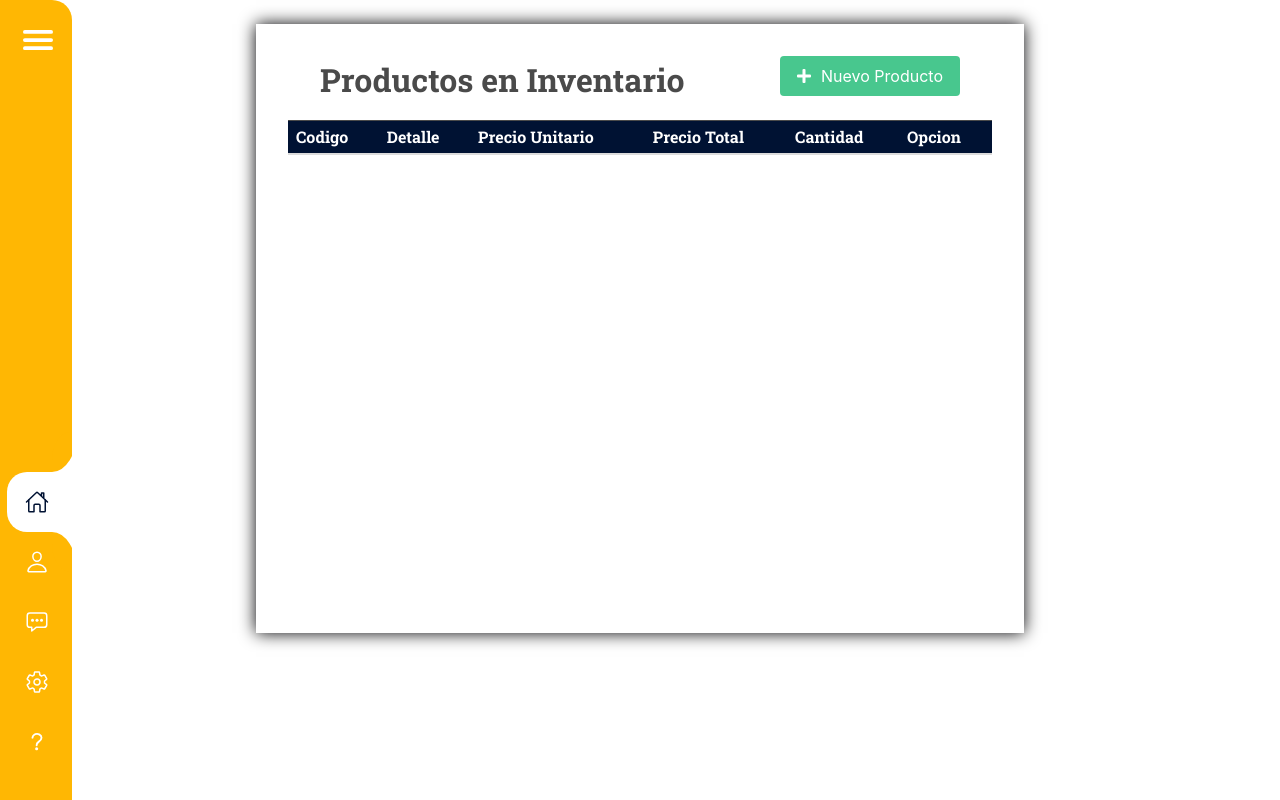
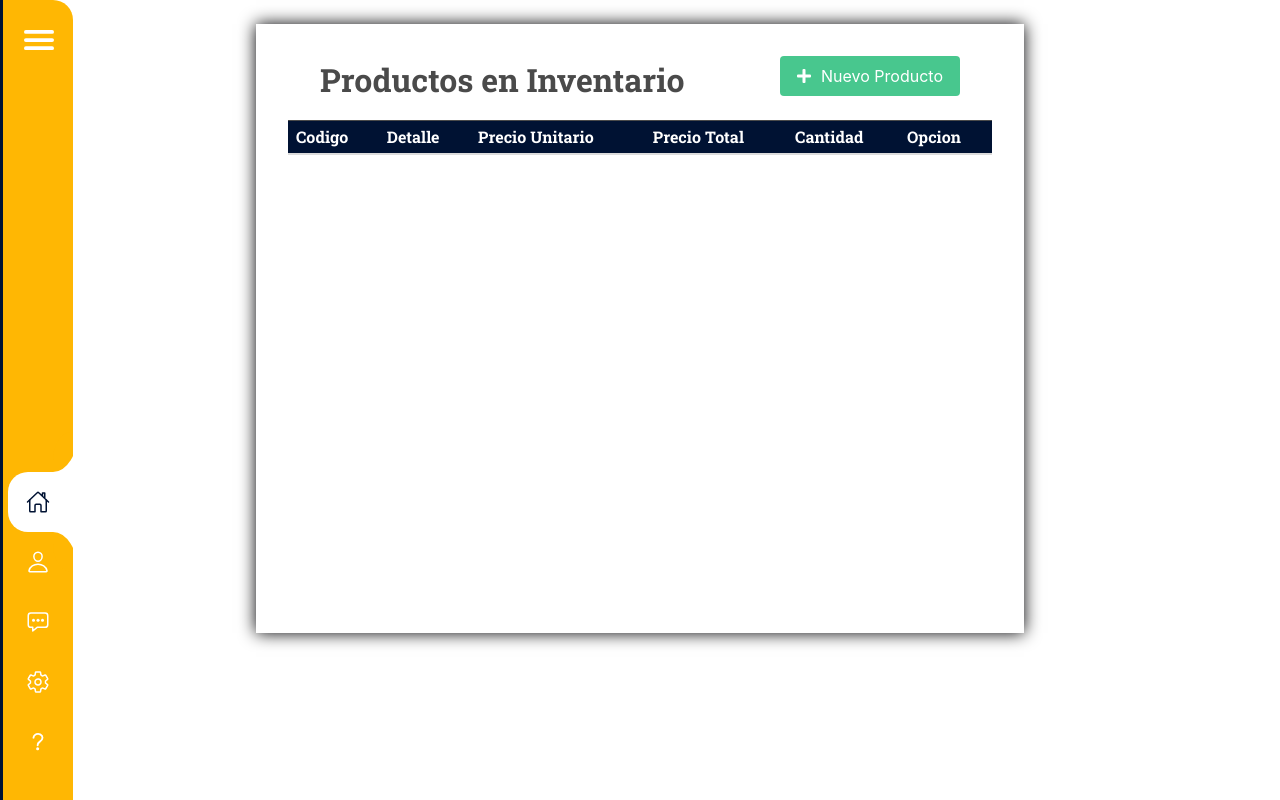
Before and after one commit to gandalfs1/inventario, a plain HTML site: page index.html in a window 1280 px wide. Drawn offline with nearby package versions, Linux system fonts and the light colour scheme; no server answers.

Commit message:
Ajuste borde izquierdo menu

```diff
--- a/styles/estilos.css
+++ b/styles/estilos.css
@@ -25,7 +25,7 @@ body {
     border-top-right-radius: 20px;
     width: 50px;
     box-sizing: initial;
-    border-left: 2px solid #ffb703;
+    border-left: 3px solid var(--theadColor);
     overflow-x: hidden;
     align-items: center;
     align-content: center;
@@ -33,6 +33,7 @@ body {
 .navigations.active {
     width: 300px;
     background: var(--theadColor);
+    border-left: 2px solid var(--navbar-item-hover);
 }
 
 .navigations ul {
```
